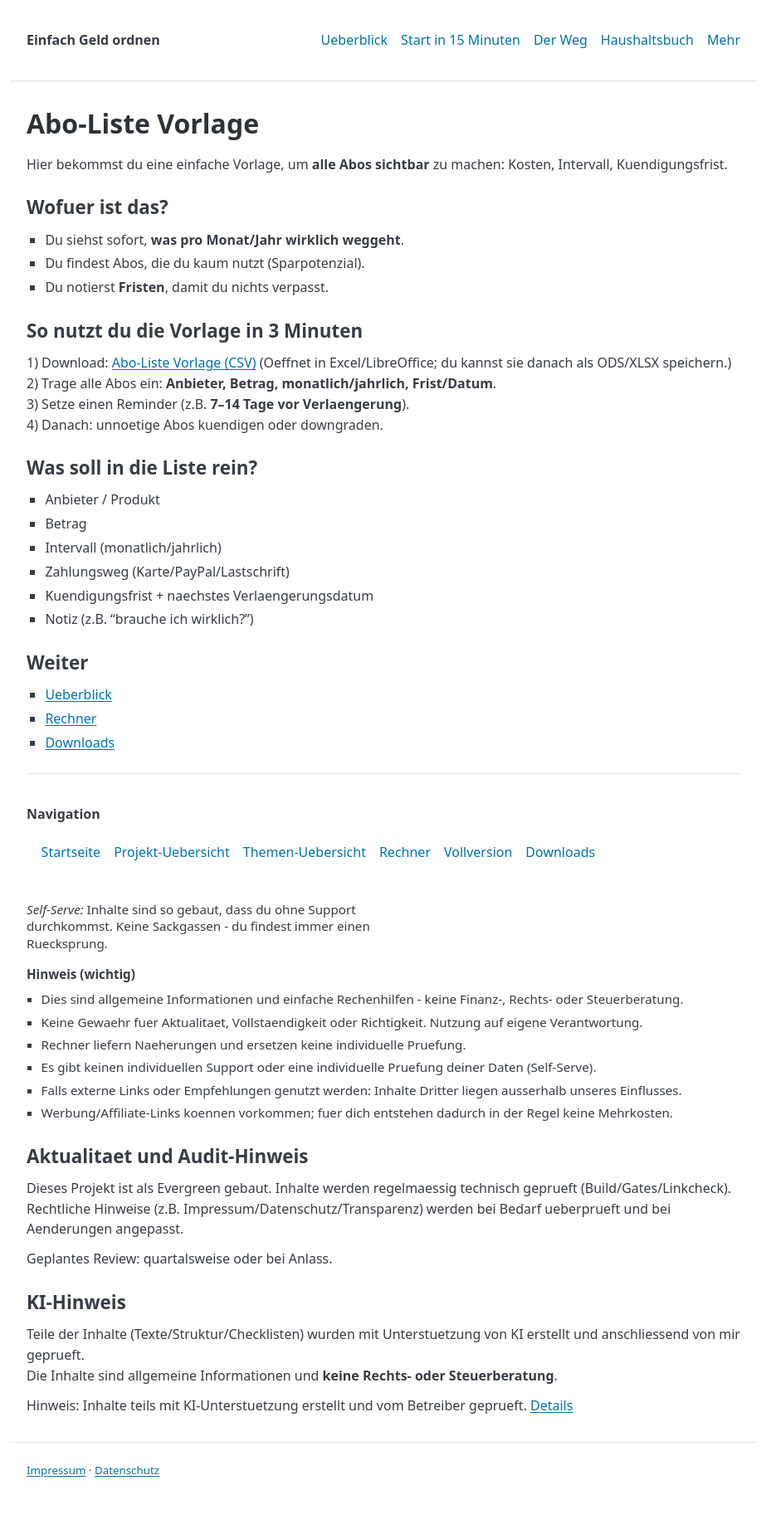
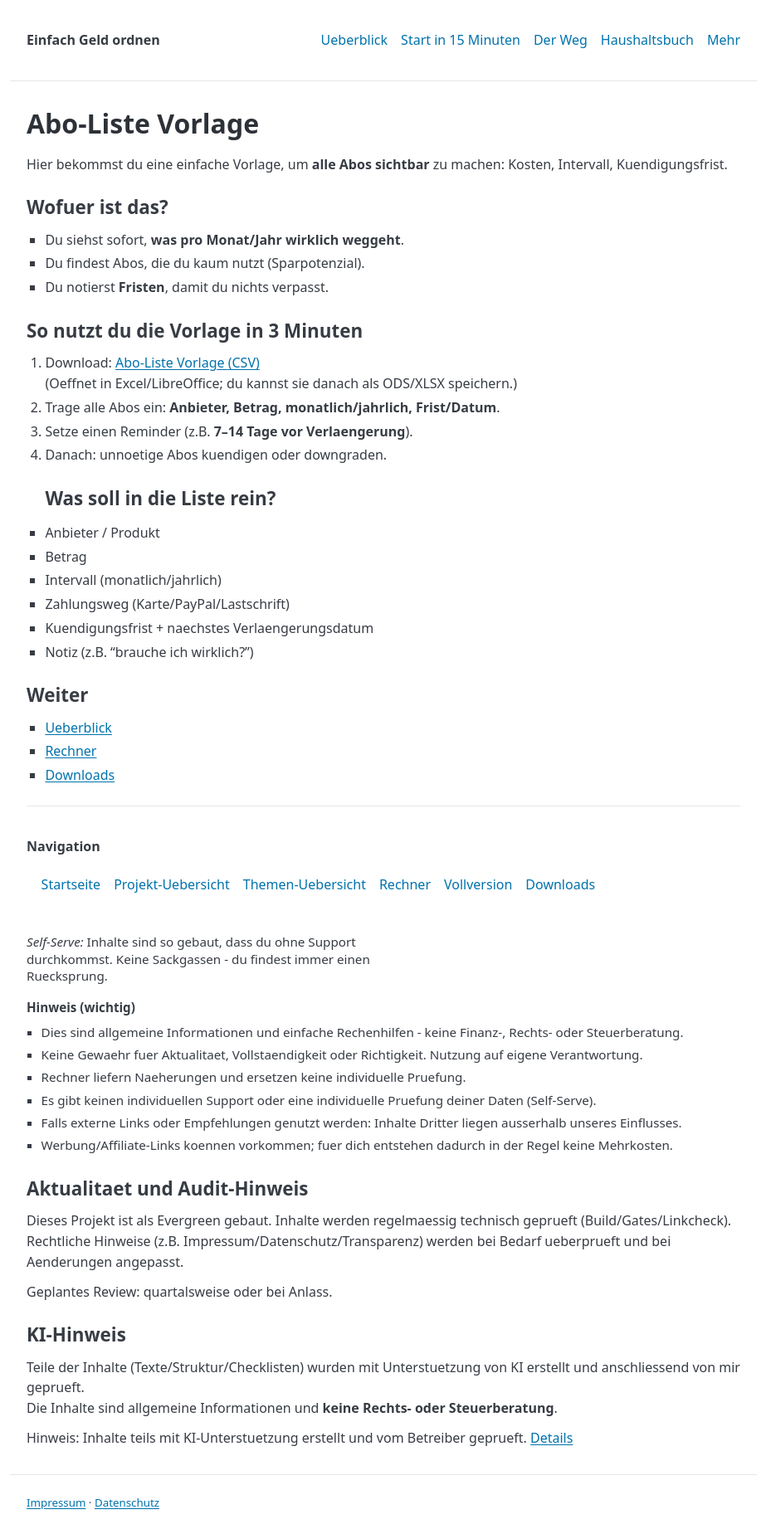
Before and after one commit to gluecklich-tools/einfach-geld-ordnen, a Jekyll site: the page built from seiten/abo-liste-vorlage.md, in a window 1280 px wide. Shown: the whole page at 83% size, without its empty margins (178-1101 px from the left). Built offline with Jekyll 4.4.1, drawn with Linux system fonts in a browser that asks for light colours; before the commit the page ends 1804 px from its top, so only the background shows below that.

Commit message:
Klaus-Run: automated gates + push 2026-02-22 10:34

```diff
--- a/seiten/abo-liste-vorlage.md
+++ b/seiten/abo-liste-vorlage.md
@@ -18,12 +18,11 @@ Hier bekommst du eine einfache Vorlage, um **alle Abos sichtbar** zu machen: Kos
 - Du notierst **Fristen**, damit du nichts verpasst.
 
 ## So nutzt du die Vorlage in 3 Minuten
-1) Download: [Abo-Liste Vorlage (CSV)]({{ site.baseurl }}/downloads/vorlagen/abo-liste-vorlage.csv)
-(Oeffnet in Excel/LibreOffice; du kannst sie danach als ODS/XLSX speichern.)
-2) Trage alle Abos ein: **Anbieter, Betrag, monatlich/jahrlich, Frist/Datum**.
-3) Setze einen Reminder (z.B. **7–14 Tage vor Verlaengerung**).
-4) Danach: unnoetige Abos kuendigen oder downgraden.
 
+1. Download: [Abo-Liste Vorlage (CSV)]({{ site.baseurl }}/downloads/vorlagen/abo-liste-vorlage.csv)<br>(Oeffnet in Excel/LibreOffice; du kannst sie danach als ODS/XLSX speichern.)
+2. Trage alle Abos ein: **Anbieter, Betrag, monatlich/jahrlich, Frist/Datum**.
+3. Setze einen Reminder (z.B. **7–14 Tage vor Verlaengerung**).
+4. Danach: unnoetige Abos kuendigen oder downgraden.
 ## Was soll in die Liste rein?
 
 - Anbieter / Produkt
```
